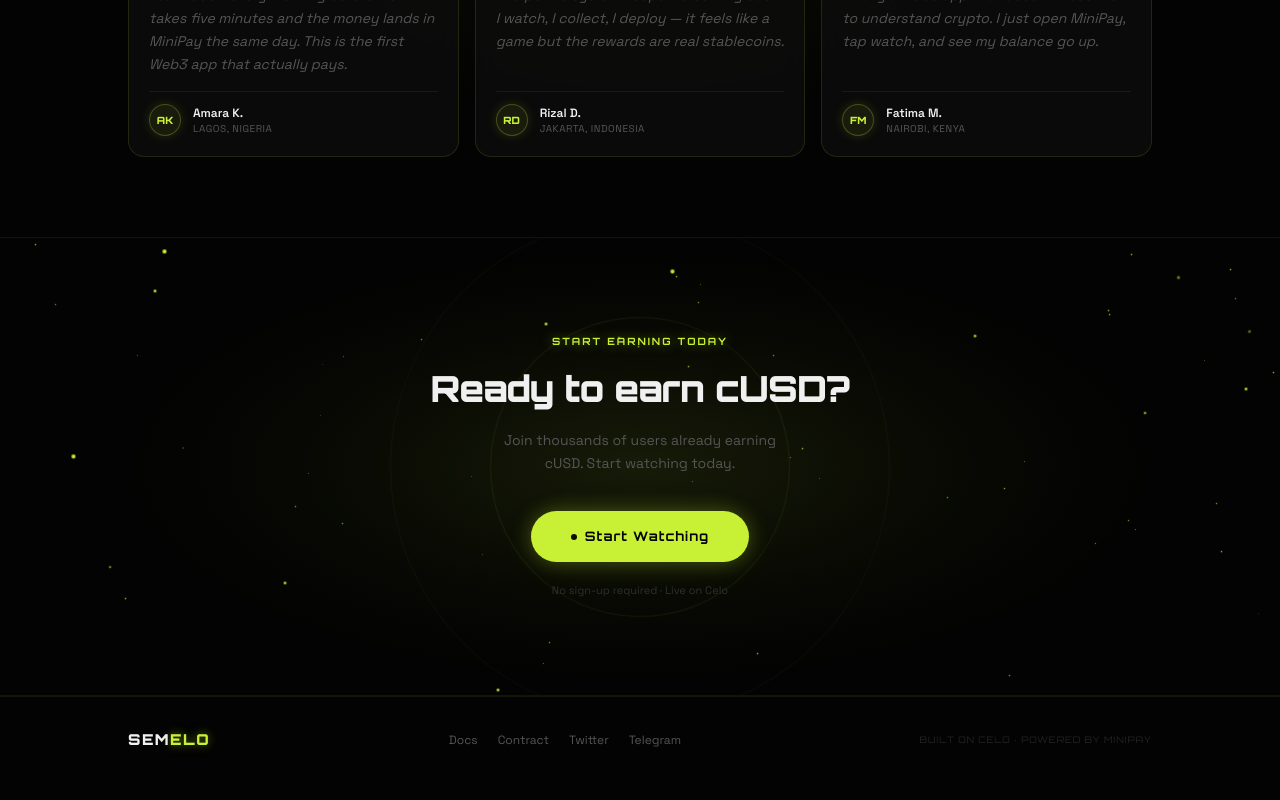
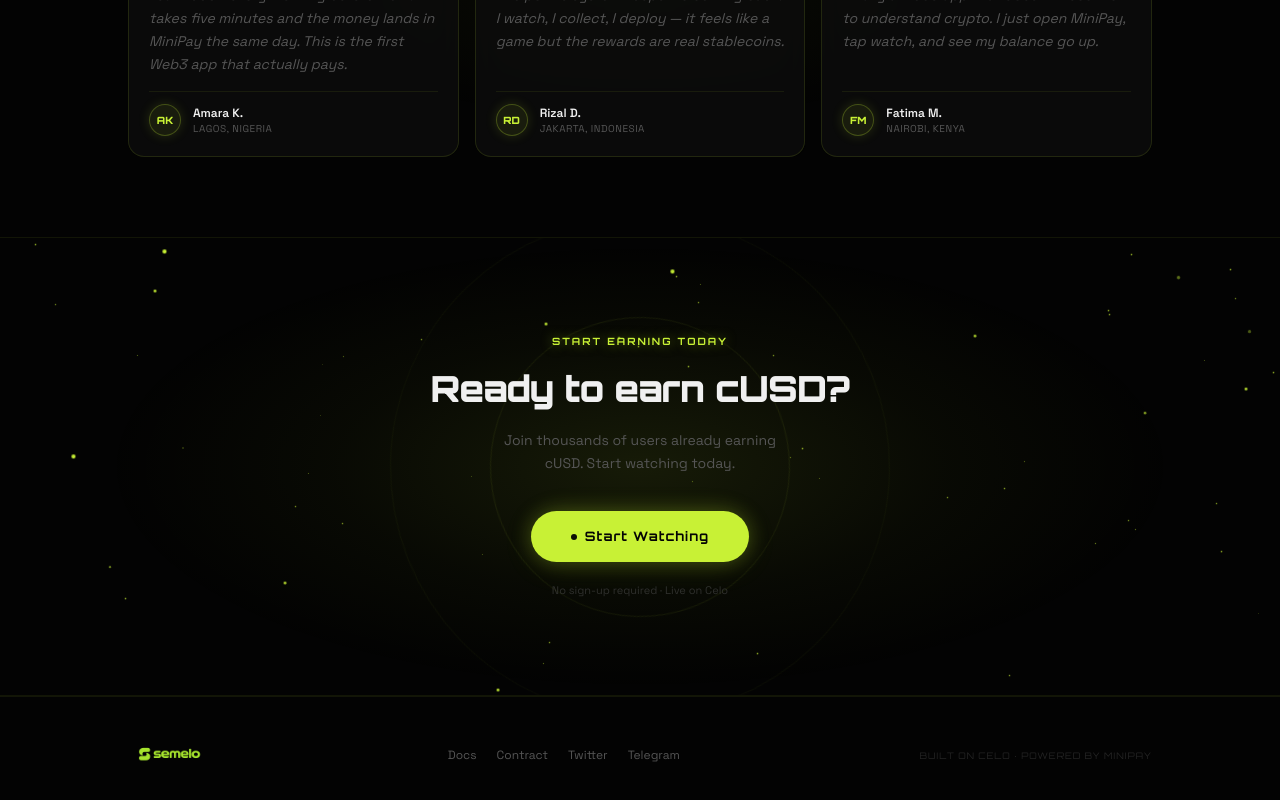
Before and after one commit to artomily/samelo, a Next.js app: page / in a window 1280 px wide. Shown: the part 2646-3446 px from the top of the page. Built offline with nearby package versions, Linux system fonts and the light colour scheme; what wagmi would draw is missing.

Commit message:
update: app/components/landing/Footer.tsx — apply recent UI and API wiring changes

```diff
--- a/app/components/landing/Footer.tsx
+++ b/app/components/landing/Footer.tsx
@@ -1,4 +1,5 @@
 import Link from 'next/link'
+import Image from 'next/image'
 
 const FOOTER_LINKS = [
   { href: '#', label: 'Docs' },
@@ -13,11 +14,14 @@
       <div className="mx-auto flex max-w-5xl flex-col items-center gap-4 sm:flex-row sm:justify-between">
         {/* Logo */}
         <Link href="/" className="flex items-center gap-1.5">
-          <span
-            className="font-display text-[15px] font-black uppercase tracking-widest text-primary"
-          >
-            Sem<span className="text-accent" style={{ textShadow: '0 0 10px rgba(200,241,53,0.5)' }}>elo</span>
-          </span>
+          <Image
+            src="/logo-text.png"
+            alt="Semelo"
+            height={20}
+            width={80}
+            className="opacity-90 drop-shadow-[0_0_8px_rgba(200,241,53,0.3)]"
+            style={{ filter: 'brightness(0) saturate(100%) invert(83%) sepia(45%) saturate(700%) hue-rotate(26deg) brightness(105%)' }}
+          />
         </Link>
 
         {/* Links */}
```
